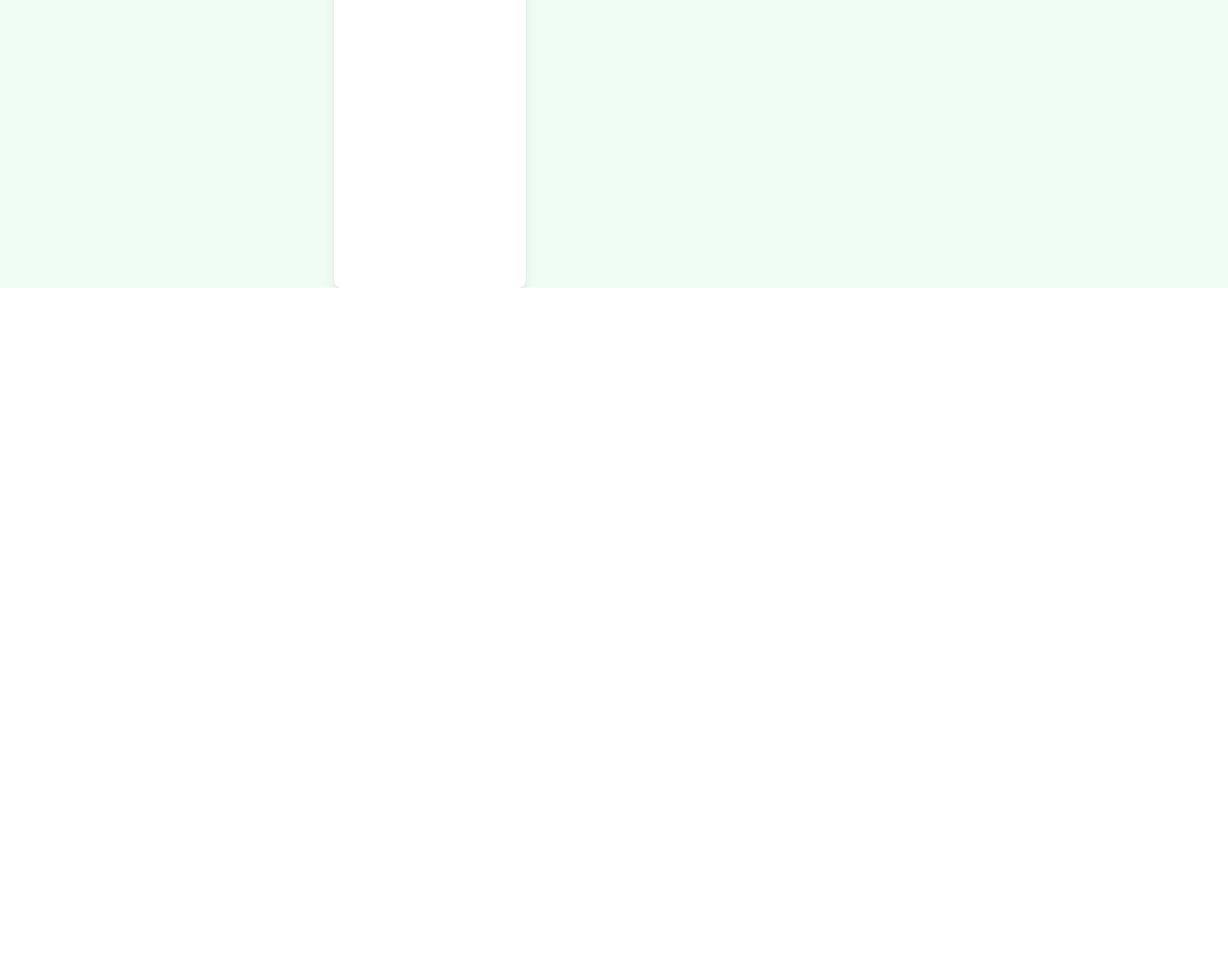
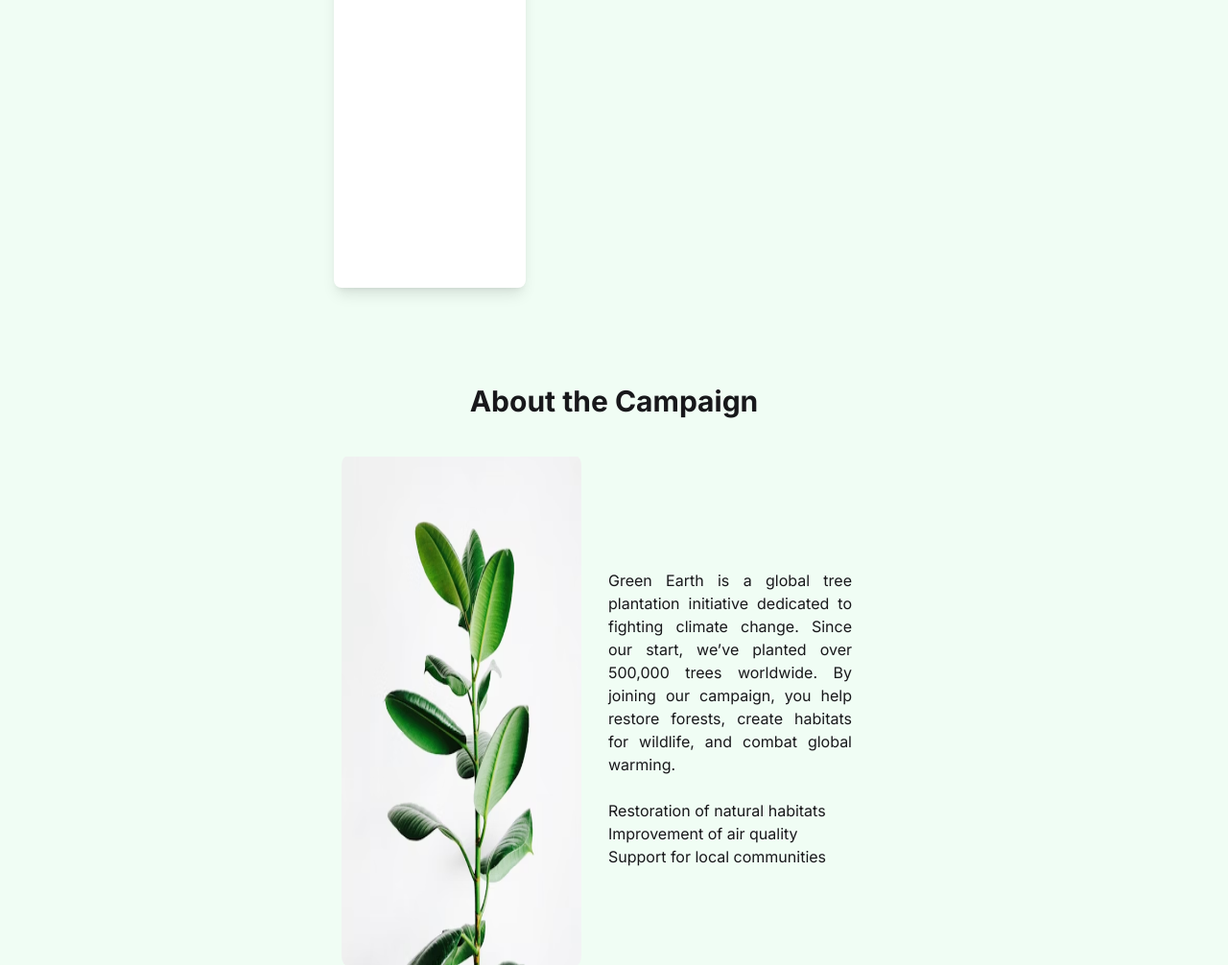
Before and after one commit to jahiddeveloper/Assignment-6, a plain HTML site: page index.html in a window 1280 px wide. Shown: the part 1124-2130 px from the top of the page at 96% size. Before the commit the page ends 1424 px from the top, so only its background shows below. Drawn offline with nearby package versions, Linux system fonts and the light colour scheme; no server answers.

Commit message:
About the Campaign compleat

```diff
--- a/index.html
+++ b/index.html
@@ -124,7 +124,7 @@
 
       <!-- Right Sidebar / History -->
       <div
-        class="w-full md:w-1/6 p-4 shadow-lg rounded-lg bg-white h-auto md:h-[100vh] mx-auto md:mx-0 md:ml-9"
+        class="w-full md:w-1/6 p-4 shadow-lg rounded-lg mt-10 md:mt-0 bg-white h-auto md:h-[100vh] mx-auto md:mx-0 md:ml-9"
       >
         <h2 class="text-xl font-bold mb-3 text-center md:text-left">
           Your Cart
@@ -152,6 +152,31 @@
       </dialog>
     </section>
 
+    <section class="mt-25">
+      <h2 class="text-3xl font-bold text-center">About the Campaign</h2>
+
+      <div class="flex flex-col md:flex-row justify-between items-center mt-10 mx-0-auto md:px-85 justify-items-center">
+        <div class="w-full md:h-[530px] md:w-[530px] flex justify-items-center px-4">
+          <img src="./assets/about.png" alt="" />
+        </div>
+        <div class="md:w-[530px] md:mr-10 mt-4 px-3">
+          <p class="md:text-justify text-center">
+            Green Earth is a global tree plantation initiative dedicated to
+            fighting climate change. Since our start, we’ve planted over 500,000
+            trees worldwide. By joining our campaign, you help restore forests,
+            create habitats for wildlife, and combat global warming.
+          </p>
+
+          <ul class="mt-4 md:mt-6 text-center md:text-justify">
+            <li>Restoration of natural habitats</li>
+            <li>Improvement of air quality</li>
+            <li>Support for local communities</li>
+          </ul>
+
+        </div>
+      </div>
+    </section>
+
     <script src="index.js"></script>
   </body>
 </html>
```
